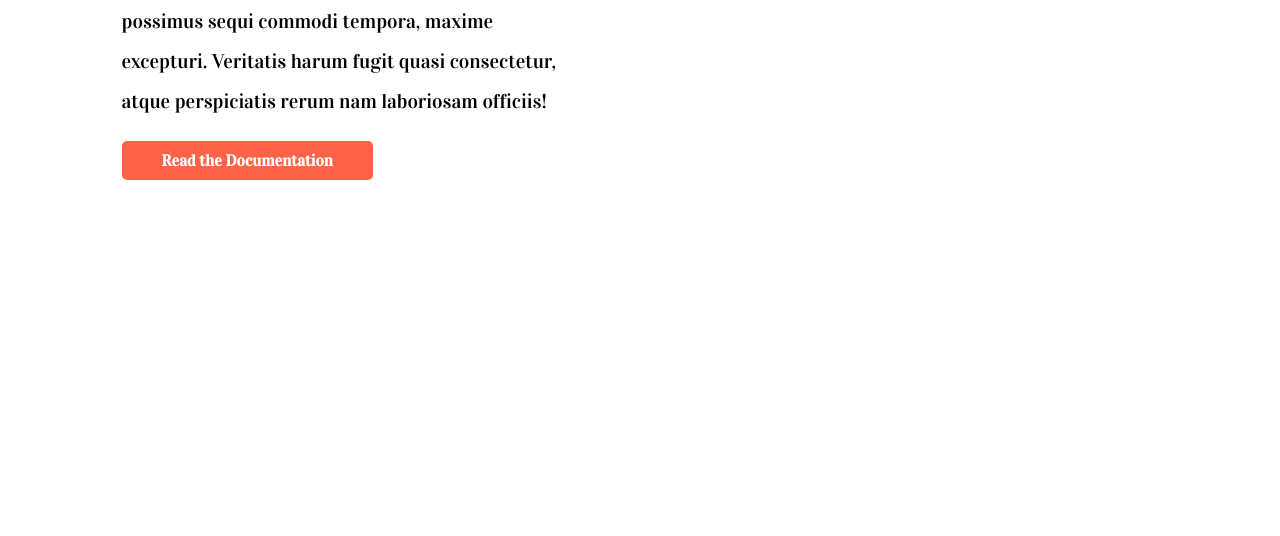
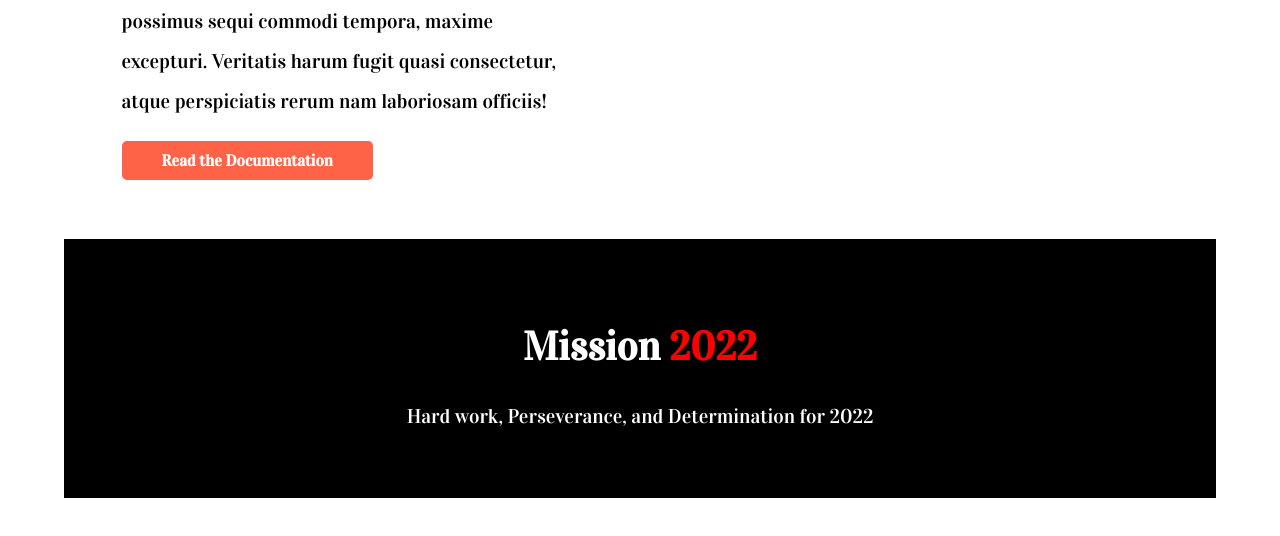
Before and after one commit to Atiqur-Rahman/assignment-1, a plain HTML site: page index.html in a window 1280 px wide. Shown: the part 2279-2815 px from the top of the page. Before the commit the page ends 2582 px from the top, so only its background shows below. Drawn offline with Linux system fonts and the light colour scheme.

Commit message:
footer added

```diff
--- a/index.html
+++ b/index.html
@@ -67,6 +67,9 @@
             <img  src="images/pictures/project.png" alt="">
         </div>
     </section>
-    <footer></footer>
+    <footer>
+        <h2>Mission <span class="red-color">2022</span></h2>
+        <p>Hard work, Perseverance, and Determination for 2022</p>
+    </footer>
 </body>
 </html>
--- a/style.css
+++ b/style.css
@@ -31,9 +31,6 @@ p{
 .half-width img{
     width: 80%;
 }
-/* .half-plus-width{
-    width: 60%;
-} */
 .link-button{
     text-decoration: none;
     background-color: tomato;
@@ -63,3 +60,13 @@ p{
 #goal-item{
     background-color: lightyellow;
 }
+.red-color{
+    color: red;
+}
+footer{
+    text-align: center;
+    background-color: black;
+    color: white;
+    padding: 50px;
+    margin: 0%;
+}
```
